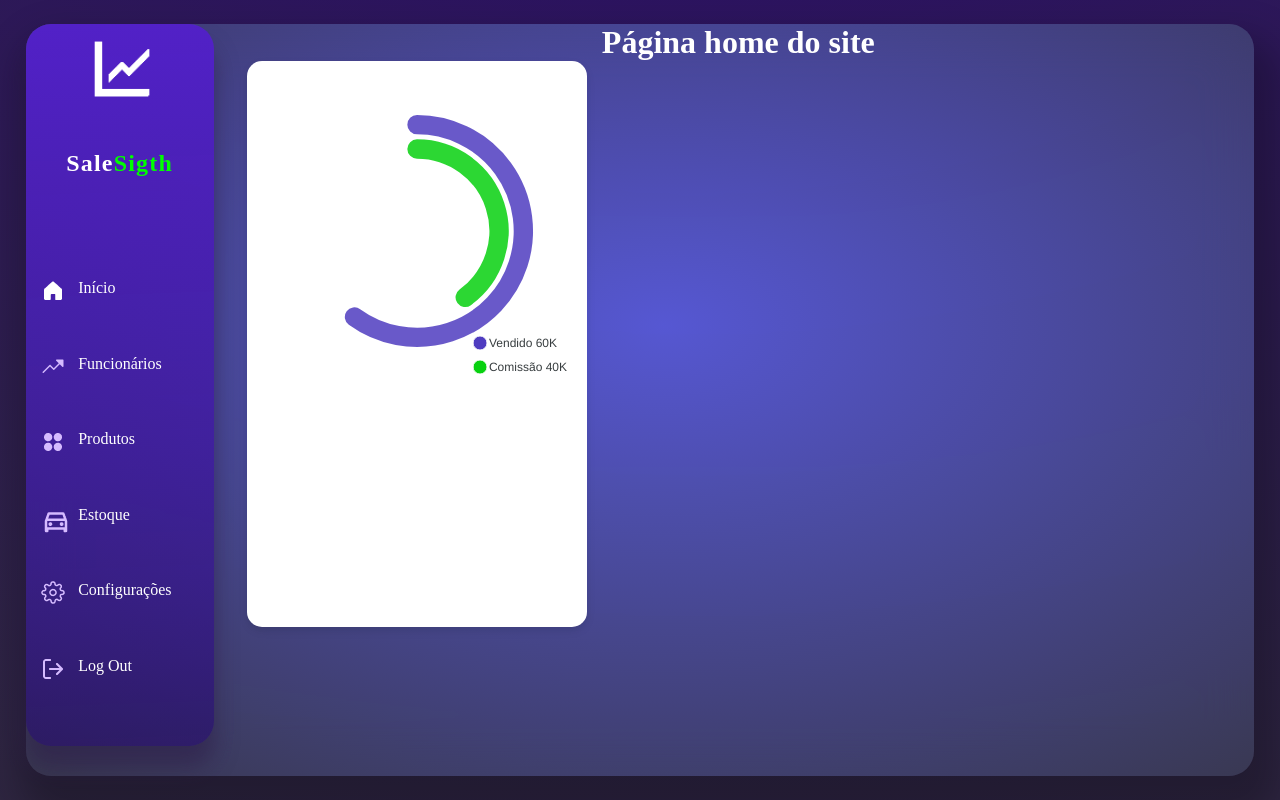
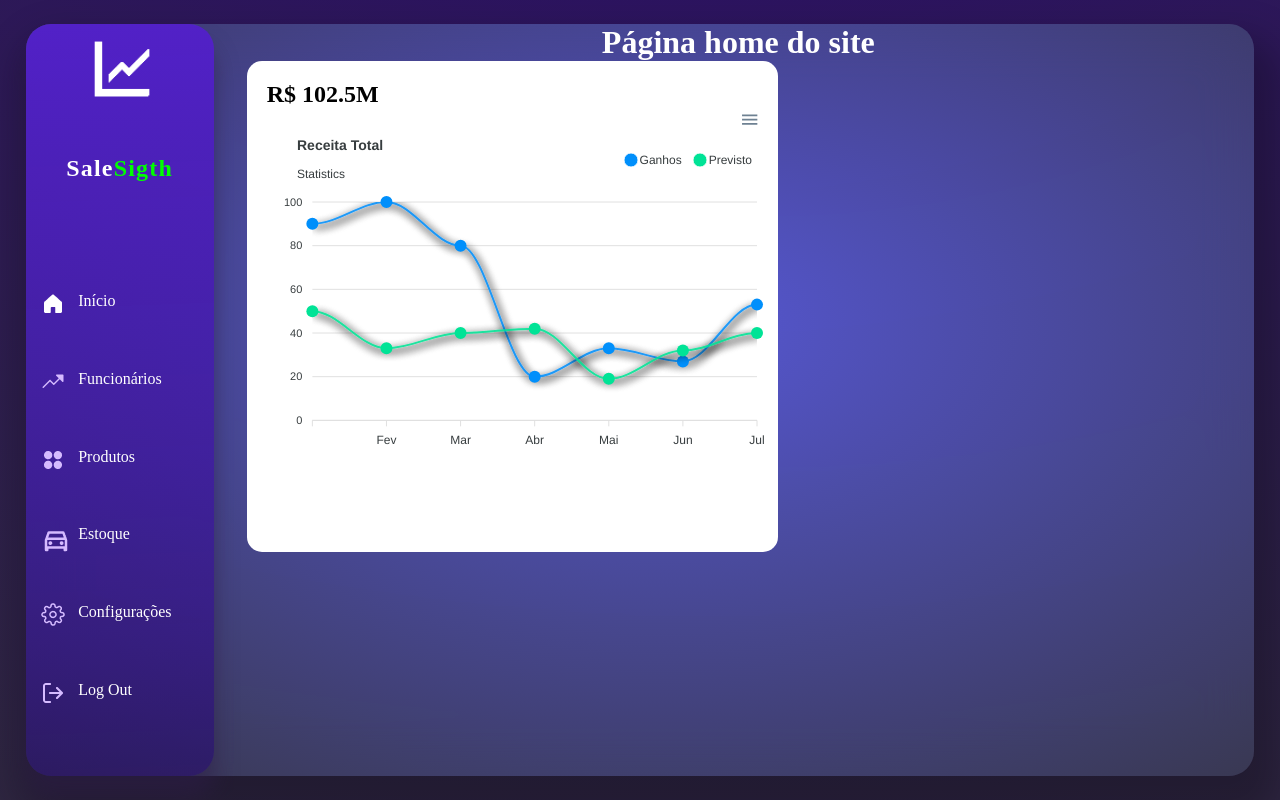
Before and after one commit to arthurvp1/SA2Fase, a React app in the folder front-end/: page / in a window 1280 px wide. Built offline with nearby package versions, Linux system fonts and the light colour scheme; the HTML template or start-up script is replaced by a standard one; a web font is replaced by a local one.

Commit message:
varios add

```diff
--- a/front-end/src/components/ColunaBar.css
+++ b/front-end/src/components/ColunaBar.css
@@ -1,10 +1,10 @@
-/* .coluna-bar {
-  background-color: #f4f4f4; Cor de fundo geral
-  width: 100%; Define a largura do container
+.coluna-bar {
+  /* background-color: #f4f4f4; */
+  width: 100%;
   height: 100%;
-  margin: 0 auto; Centraliza o conteúdo horizontalmente
-  padding: 20px; Adiciona espaçamento interno
-}  */
+  margin: 0 auto;
+  padding: 20px;
+}
 
 .chart-container {
   background-color: #fff; /* Fundo branco do gráfico */
--- a/front-end/src/components/GraficoBar.jsx
+++ b/front-end/src/components/GraficoBar.jsx
@@ -22,7 +22,7 @@ class GraficoBar extends Component {
               ranges: [
                 {
                   from: 0,
-                  to: 200,
+                  to: 100,
                   color: "#80FF00" // Cor verde para a barra
                 }
               ]
@@ -33,10 +33,10 @@ class GraficoBar extends Component {
           enabled: false // Desativa os rótulos de dados na barra
         },
         xaxis: {
-          max: 200, // Define o valor máximo do eixo x
+          max: 100, // Define o valor máximo do eixo x
           labels: {
             formatter: function (value) {
-              return `${value}k`; // Adiciona o sufixo "k" aos valores
+              return `${value}%`; // Adiciona o sufixo "k" aos valores
             }
           }
         },
--- /dev/null
+++ b/front-end/src/components/LineBar.css
@@ -0,0 +1,7 @@
+#line-chart{
+    background-color: white;
+    border-radius: 15px;
+    width: 100%;
+    height: 300%;
+    padding: 20px;
+}
--- /dev/null
+++ b/front-end/src/components/LineBar.jsx
@@ -0,0 +1,105 @@
+import React, { Component } from "react";
+import Chart from "react-apexcharts";
+import "./LineBar.css";
+
+class LineBar extends Component {
+  constructor(props) {
+    super(props);
+
+    this.state = {
+      options: {
+        chart: {
+          height: 328,
+          type: "line",
+          zoom: {
+            enabled: false,
+          },
+          dropShadow: {
+            enabled: true,
+            top: 3,
+            left: 2,
+            blur: 4,
+            opacity: 1,
+          },
+        },
+        stroke: {
+          curve: "smooth",
+          width: 2,
+        },
+        title: {
+          text: "Receita Total",
+          align: "left",
+          offsetY: 25,
+          offsetX: 20,
+        },
+        subtitle: {
+          text: "Statistics",
+          offsetY: 55,
+          offsetX: 20,
+        },
+        markers: {
+          size: 6,
+          strokeWidth: 0,
+          hover: {
+            size: 9,
+          },
+        },
+        grid: {
+          show: true,
+          padding: {
+            bottom: 0,
+          },
+        },
+        labels: [
+          " ",
+          "Fev",
+          "Mar",
+          "Abr",
+          "Mai",
+          "Jun",
+          "Jul",
+        ],
+        xaxis: {
+          tooltip: {
+            enabled: false,
+          },
+        },
+        yaxis: {
+            max: 100
+          },
+        legend: {
+          position: "top",
+          horizontalAlign: "right",
+          offsetY: -20,
+        },
+      },
+      series: [
+        {
+          name: "Ganhos",
+          data: [90, 100, 80, 20, 33, 27, 53],
+        },
+        {
+          name: "Previsto",
+          data: [50, 33, 40 , 42, 19, 32, 40],
+        },
+      ],
+    };
+  }
+
+  render() {
+    return (
+      <div id="line-chart">
+        <h2>R$ 102.5M</h2>
+        <Chart
+          options={this.state.options}
+          series={this.state.series}
+          type="line"
+          height={350}
+          width={500}
+        />
+      </div>
+    );
+  }
+}
+
+export default LineBar;
--- a/front-end/src/components/Navbar.css
+++ b/front-end/src/components/Navbar.css
@@ -4,7 +4,7 @@
         flex-direction: column;
         align-items: center;
         width: 18%;
-        height: 96%;
+        height: 100%;
         border-radius: 25px;
 }
 .navbar-container{
--- a/front-end/src/components/RadialBar.css
+++ b/front-end/src/components/RadialBar.css
@@ -4,4 +4,8 @@
     padding: 20px; /* Espaçamento interno */
     box-shadow: 0 4px 8px rgba(0, 0, 0, 0.1); /* Sombra suave para dar profundidade */
     height: 350%; /* Altura total */
+    width: 100%; /* Largura total */
+    display: flex;
+    justify-content: center;
+    align-items: center;
   }
--- a/front-end/src/components/RadialBar.jsx
+++ b/front-end/src/components/RadialBar.jsx
@@ -21,7 +21,7 @@ class RadialBar extends Component {
           radialBar: {
             hollow: {
               margin: 5,
-              size: '48%',
+              size: '50%',
               background: 'transparent',
             },
             track: {
@@ -37,9 +37,9 @@ class RadialBar extends Component {
         legend: {
           show: true,
           floating: true,
-          position: 'right',
-          offsetX: -40,
-          offsetY: 230,
+          position: 'left',
+          offsetX: -30,
+          offsetY: -20,
         },
       },
     };
@@ -53,7 +53,7 @@ class RadialBar extends Component {
           series={this.state.options.series}
           type="radialBar"
           height={350}
-
+          className="radial-chart"
         />
       </div>
     );
--- a/front-end/src/pages/Home.jsx
+++ b/front-end/src/pages/Home.jsx
@@ -3,7 +3,8 @@ import { useContext, useState } from "react"
 import { GlobalContext } from "../contexts/GlobalContext"
 import "./Home.css"
 import ColunaBar from "../components/ColunaBar"
-import DonutGraf from "../components/RadialBar"
+import RadialBar from "../components/RadialBar"
+import LineBar from "../components/LineBar"
 
 
 function Home() {
@@ -25,7 +26,8 @@ function Home() {
           <h1 className="h1-home">Página home do site</h1>
           <div className="colunabar">
           {/* <ColunaBar /> */}
-          <DonutGraf />
+          {/* <RadialBar /> */}
+          <LineBar />
 
           </div>
         </div>
```
